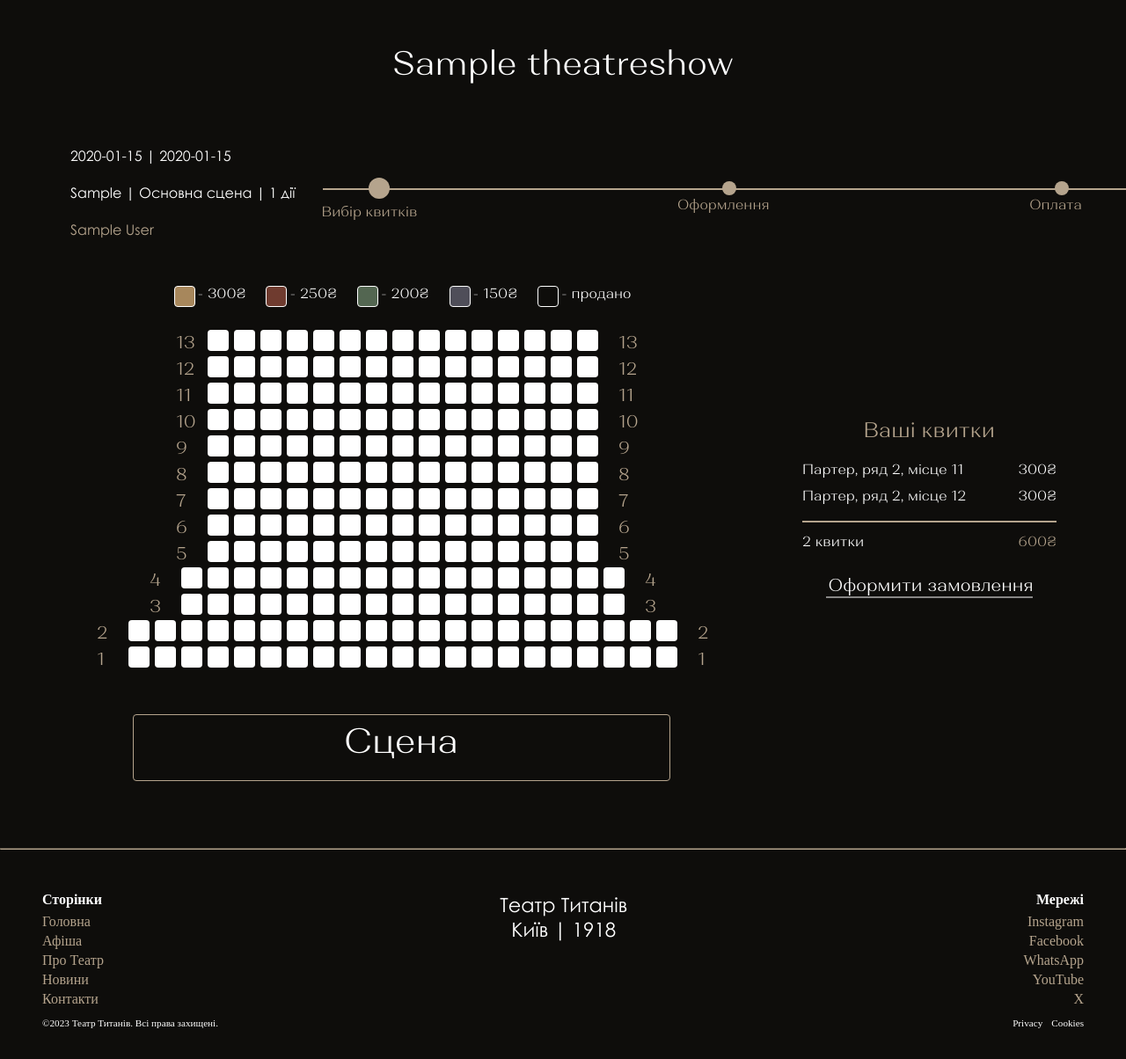
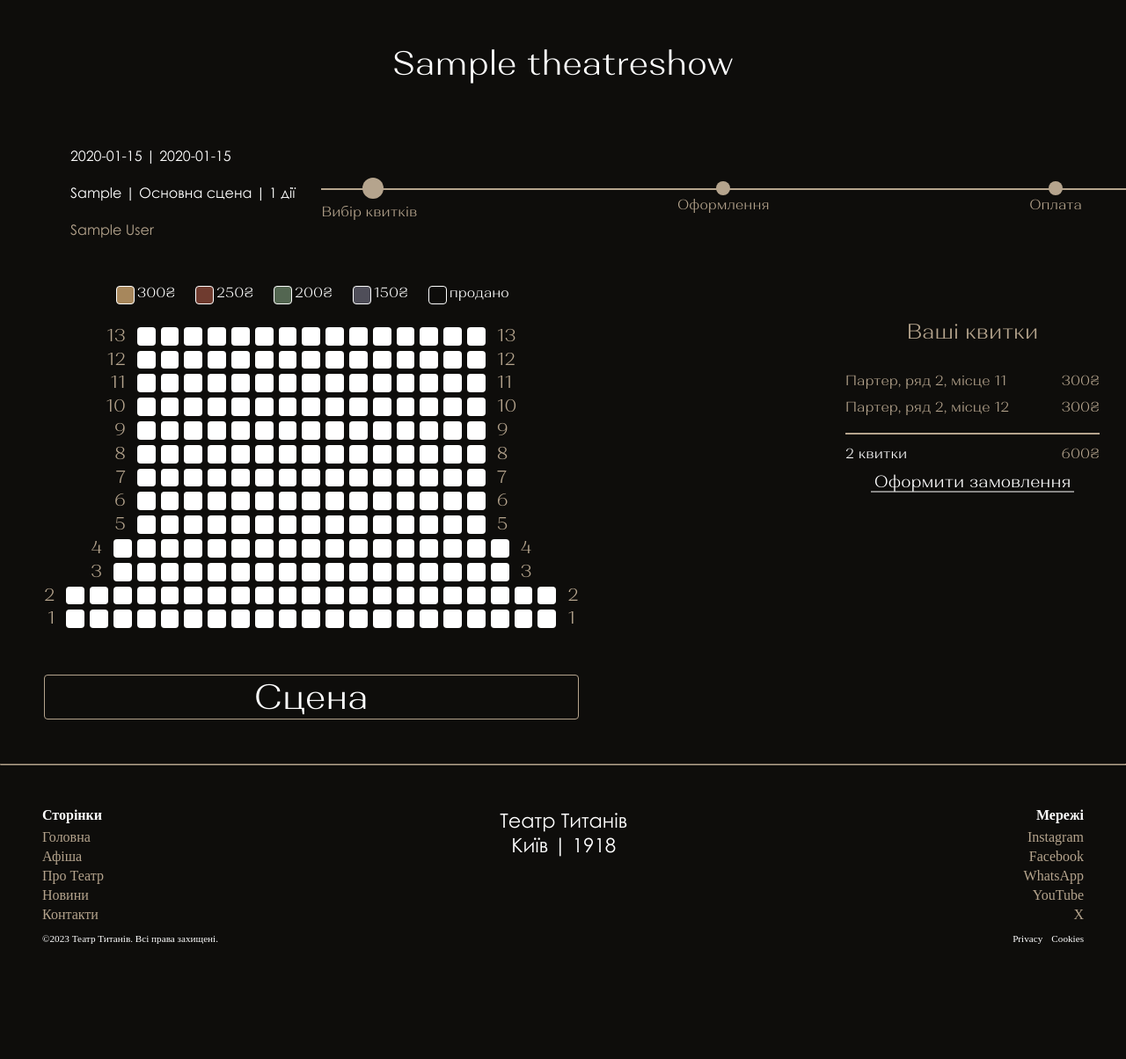
Before and after one commit to Mar4ik10/theatresiteproject, a Django app: a page that uses theatreproj/templates/selectTickets.html in a window 1280 px wide. Shown: the part 126-1330 px from the top of the page at 88% size. After the commit the page ends 1199 px from the top, so only its background shows below. Run offline with Django 4.2, Linux system fonts and the light colour scheme; tables that the repository leaves empty hold one stand-in row (values such as "Sample post").

Commit message:
Create responsive select Tickets

```diff
--- a/theatreproj/static/styles.css
+++ b/theatreproj/static/styles.css
@@ -376,7 +376,7 @@ body {
   padding: 0 0 20px 10px;
 }
 
-/*------------------------select_tickets--------------------*/
+/*------------------------select_tickets---------------------*/
 
 .tickets-title {
   width: 500px;
@@ -448,7 +448,7 @@ body {
   width: 1rem;
   align-self: center;
   display: block;
-  left: calc(50% - 1px);
+  left: calc(50% - 0.5rem);
   position: relative;
   border-radius: 50%;
 }
@@ -459,7 +459,7 @@ body {
   background-color: #b5a48d;
   height: 2px;
   width: 100%;
-  left: calc(2px);
+  left: 0;
   top: calc(50% - 5px);
 }
 
@@ -479,97 +479,76 @@ body {
 
 .mainTickets {
   display: flex;
-  flex-direction: row;
-  width: 100%;
-  height: auto;
+  justify-content: space-between;
+  margin: 50px 30px;
+  flex-wrap: wrap;
 }
 
-.group-13 {
+.tickets-seats {
   display: flex;
   flex-direction: column;
-  width: 754px;
-  height: 642px;
-  margin-top: 50px;
-  margin-left: auto;
-  margin-right: auto;
-  border-radius: 4px;
-  border: 1px;
+  margin-left: 20px;
 }
 
-.seats-coast {
+.seats-cost {
   display: flex;
-  flex-direction: row;
-  margin-left: auto;
-  margin-right: auto;
   margin-bottom: 20px;
-}
-
-.coast1,
-.coast2,
-.coast3,
-.coast4,
-.coast5 {
-  display: flex;
-  flex-direction: row;
-  margin-left: 10px;
-  margin-right: 10px;
-  text-align: center;
   justify-content: center;
 }
 
-.coast-text {
+.cost1,
+.cost2,
+.cost3,
+.cost4,
+.cost5 {
+  display: flex;
+  margin: 0 10px;
+}
+
+.cost-text {
   font-family: Alethia Next;
-  font-size: 16px;
+  font-size: 1rem;
   font-weight: 400;
-  line-height: 22px;
-  text-align: left;
   color: #ffffff;
 }
 
-.coast1 .seat {
+.cost1 .seat {
   background-color: #a7875c;
   border: 1px solid #ffffff;
 }
 
-.coast2 .seat {
+.cost2 .seat {
   background-color: #6f3b2f;
   border: 1px solid #ffffff;
 }
 
-.coast3 .seat {
+.cost3 .seat {
   background-color: #536651;
   border: 1px solid #ffffff;
 }
 
-.coast4 .seat {
+.cost4 .seat {
   background-color: #4f4e59;
   border: 1px solid #ffffff;
 }
 
-.coast5 .seat {
+.cost5 .seat {
   background-color: #0e0d0b;
   border: 1px solid #ffffff;
 }
 
 .cinema-row {
   display: flex;
-  flex-direction: row;
-  margin-left: auto;
-  margin-right: auto;
   text-align: center;
-  align-items: center;
   justify-content: center;
 }
 
 .seat {
   background-color: #ffffff;
-  height: 24px;
-  width: 24px;
+  height: 1.3rem;
+  width: 1.3rem;
   margin: 3px;
-  border-top-left-radius: 4px;
-  border-top-right-radius: 4px;
-  border-bottom-left-radius: 4px;
-  border-bottom-right-radius: 4px;
+  border-radius: 4px;
   transition: background-color 0.3s;
 }
 
@@ -604,66 +583,42 @@ body {
 
 .seat-number-right,
 .seat-number-left {
-  width: 9px;
-  height: 14px;
   font-family: Alethia Next;
   font-size: 20px;
   font-weight: 350;
-  line-height: 29px;
-  letter-spacing: 0em;
   color: #b5a48d;
-  margin: 10px;
 }
 
 .seat-number-right {
-  margin-left: 20px;
-  margin-top: 0px;
+  margin-left: 10px;
 }
 
 .seat-number-left {
-  margin-right: 24px;
-  margin-top: 0px;
+  margin-right: 10px;
 }
 
-.frame-121 {
-  width: 611px;
-  height: 76px;
-  margin-left: auto;
-  margin-right: auto;
+.tickets-scene {
   margin-top: 50px;
   border-radius: 4px;
   border: 1px solid #b5a48d;
-  text-align: center;
-  align-items: center;
-  justify-content: center;
   font-family: Alethia Next;
   font-size: 40px;
   font-weight: 350;
-  line-height: 58px;
-  letter-spacing: 0em;
   text-align: center;
   color: #ffffff;
 }
 
-.frame-120 {
+.tickets-pay {
   display: flex;
   flex-direction: column;
-  width: 289px;
-  height: 220px;
-  margin-top: 200px;
-  margin-left: 0px;
-  margin-right: auto;
-  background-color: #53665100;
+  margin-top: 40px;
+  background-color: inherit;
 }
 
-.frame-120 .text {
-  width: 150px;
-  height: 30px;
+.tickets-pay .text {
   font-family: Alethia Next;
   font-size: 24px;
   font-weight: 350;
-  line-height: 35px;
-  letter-spacing: 0em;
   margin-left: auto;
   margin-right: auto;
   margin-top: 0px;
@@ -671,36 +626,15 @@ body {
   background-color: rgba(255, 127, 80, 0);
 }
 
-.frame-118 {
+.your-tickets {
   display: flex;
   flex-direction: column;
-  width: 289px;
-  height: 140px;
-  background-color: rgba(127, 148, 255, 0);
-}
-
-.component-28 {
-  display: flex;
-  flex-direction: column;
-  align-items: stretch;
-  width: auto;
-  height: auto;
-  margin-left: auto;
-  margin-right: auto;
-  background-color: rgba(255, 127, 249, 0);
-}
-
-.frame-117 {
-  display: flex;
-  flex-direction: column;
-  align-items: stretch;
-  width: 289px;
   height: auto;
   margin-top: 20px;
   background-color: rgba(255, 249, 127, 0);
 }
 
-.line-10 {
+.your-tickets-line {
   display: flex;
   width: 100%;
   height: 2px;
@@ -708,30 +642,60 @@ body {
   background-color: #b5a48d;
 }
 
-.frame-119 {
+.tickets-sum {
   display: flex;
-  flex-direction: row;
-  width: 289px;
-  height: 30px;
   margin-top: 10px;
   background-color: rgba(231, 30, 191, 0);
 }
 
-.frame-115,
-.frame-116 {
+.tickets-paycost {
   display: flex;
-  flex-direction: row;
   width: 289px;
   height: 20px;
   background-color: #6f3b2f00;
-}
-
-.frame-116 {
   margin-top: 10px;
 }
 
-.frame-115 .text1,
-.frame-116 .text1 {
+.tickets-paycost .text1 {
+  font-family: Alethia Next;
+  font-size: 16px;
+  font-weight: 400;
+  white-space: nowrap;
+  text-align: left;
+  color: #b5a48d;
+}
+
+.tickets-paycost .text2 {
+  font-family: Alethia Next;
+  font-size: 16px;
+  font-weight: 400;
+  text-align: right;
+  margin-left: auto;
+  margin-top: 0px;
+  color: #b5a48d;
+}
+
+.tickets-button {
+  display: flex;
+  font-family: Alethia Next;
+  font-size: 1.2rem;
+  font-weight: 400;
+  white-space: nowrap;
+  margin: 10px auto 0 auto;
+  color: #ffffff;
+  background-color: inherit;
+  border: none;
+}
+
+.order-underline {
+  width: 80%;
+  height: 1px;
+  background-color: #ffffff;
+  margin: 0 auto;
+  transform: translateY(-50%);
+}
+
+.tickets-sum .text1 {
   font-family: Alethia Next;
   font-size: 16px;
   font-weight: 400;
@@ -741,80 +705,7 @@ body {
   color: #ffffff;
 }
 
-.frame-115 .text2,
-.frame-116 .text2 {
-  font-family: Alethia Next;
-  font-size: 16px;
-  font-weight: 400;
-  line-height: 22px;
-  letter-spacing: 0em;
-  text-align: right;
-  margin-left: auto;
-  color: #ffffff;
-}
-
-.frame-119 .text1 {
-  width: 68px;
-  height: 11px;
-  font-family: Alethia Next;
-  font-size: 16px;
-  font-weight: 400;
-  line-height: 22px;
-  letter-spacing: 0em;
-  white-space: nowrap;
-  text-align: left;
-  color: #b5a48d;
-}
-
-.frame-119 .text2 {
-  width: 45px;
-  height: 11px;
-  font-family: Alethia Next;
-  font-size: 16px;
-  font-weight: 400;
-  line-height: 22px;
-  letter-spacing: 0em;
-  text-align: right;
-  margin-left: auto;
-  margin-top: 0px;
-  color: #b5a48d;
-}
-
-.text-28 {
-  width: 230px;
-  height: auto;
-  font-family: Alethia Next;
-  font-size: 20px;
-  font-weight: 400;
-  line-height: 27px;
-  letter-spacing: 0em;
-  white-space: nowrap;
-  margin-top: 10px;
-  margin-left: auto;
-  margin-right: auto;
-  color: #ffffff;
-}
-
-.line-10-2 {
-  width: 235px;
-  height: 1px;
-  background-color: #ffffff;
-  margin-left: auto;
-  margin-right: auto;
-  transform: translateY(-50%);
-}
-
-.frame-119 .text1 {
-  font-family: Alethia Next;
-  font-size: 16px;
-  font-weight: 400;
-  line-height: 22px;
-  letter-spacing: 0em;
-  text-align: left;
-  color: #ffffff;
-}
-
-.frame-119 .text2 {
+.tickets-sum .text2 {
   font-family: Alethia Next;
   font-size: 16px;
   font-weight: 400;
@@ -826,11 +717,11 @@ body {
   color: #b5a48d;
 }
 
-.component-28 .text-28:hover {
+.your-tickets-form .tickets-button:hover {
   color: #b5a48d;
 }
 
-.component-28 .line-10-2:hover {
+.your-tickets-form .order-underline:hover {
   background-color: #b5a48d;
 }
 
--- a/theatreproj/templates/selectTickets.html
+++ b/theatreproj/templates/selectTickets.html
@@ -18,27 +18,27 @@
   </div>
 </div>
 <div class="mainTickets">
-  <div class="group-13">
-    <div class="seats-coast">
-      <div class="coast1">
+  <div class="tickets-seats">
+    <div class="seats-cost">
+      <div class="cost1">
         <div class="seat"></div>
-        <div class="coast-text">- 300₴</div>
+        <div class="cost-text">300₴</div>
       </div>
-      <div class="coast2">
+      <div class="cost2">
         <div class="seat"></div>
-        <div class="coast-text">- 250₴</div>
+        <div class="cost-text">250₴</div>
       </div>
-      <div class="coast3">
+      <div class="cost3">
         <div class="seat"></div>
-        <div class="coast-text">- 200₴</div>
+        <div class="cost-text">200₴</div>
       </div>
-      <div class="coast4">
+      <div class="cost4">
         <div class="seat"></div>
-        <div class="coast-text">- 150₴</div>
+        <div class="cost-text">150₴</div>
       </div>
-      <div class="coast5">
+      <div class="cost5">
         <div class="seat"></div>
-        <div class="coast-text">- продано</div>
+        <div class="cost-text">продано</div>
       </div>
     </div>
     <div class="cinema-row row-13">
@@ -314,31 +314,29 @@
       <div class="seat"></div>
       <div class="seat-number-right">1</div>
     </div>
-    <div class="frame-121">Сцена</div>
+    <div class="tickets-scene">Сцена</div>
   </div>
-  <div class="frame-120">
+  <div class="tickets-pay">
     <div class="text">Ваші квитки</div>
-    <div class="frame-118">
-      <div class="frame-117">
-        <div class="frame-115">
+    <div class="your-tickets">
+      <div class="tickets-paycost">
         <div class="text1">Партер, ряд 2, місце 11</div>
         <div class="text2">300₴</div>
       </div>
-        <div class="frame-116">
+      <div class="tickets-paycost">
         <div class="text1">Партер, ряд 2, місце 12</div>
         <div class="text2">300₴</div>
       </div>
-        <div class="line-10"></div>
-        <div class="frame-119">
+      <div class="your-tickets-line"></div>
+      <div class="tickets-sum">
         <div class="text1">2 квитки</div>
         <div class="text2">600₴</div>
       </div>
     </div>
-    </div>
-    <div class="component-28">
-      <div class="text-28">Оформити замовлення</div>
-      <div class="line-10-2"></div>
-    </div>
+    <form class="your-tickets-form">
+      <button type="submit" class="tickets-button">Оформити замовлення</button>
+      <div class="order-underline"></div>
+    </form>
   </div>
 </div>
 {% endblock %}
```
Also changed, not shown: theatreproj/static/responsive.css (+77 -1 lines). Lines whose indentation alone changed are shown as unchanged.
